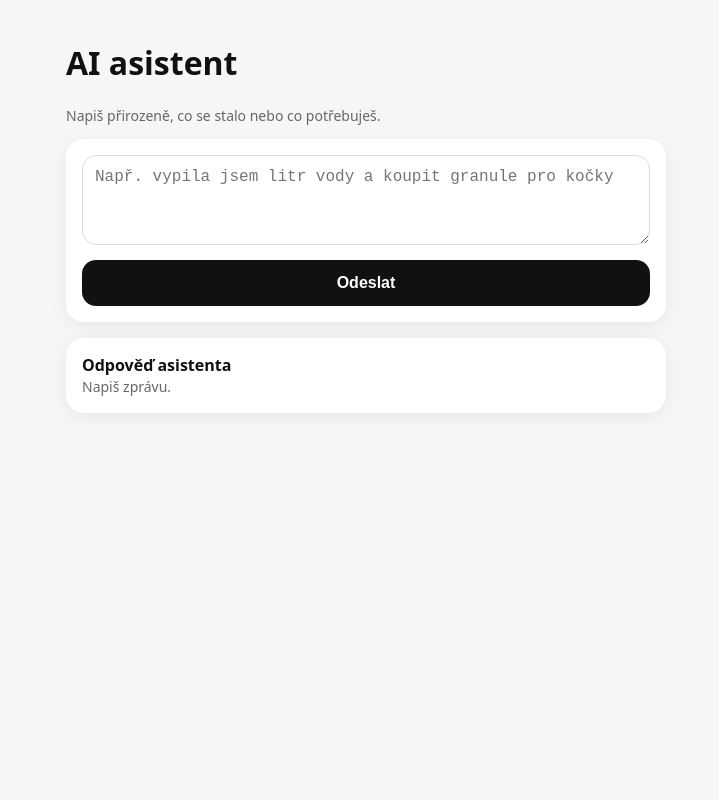
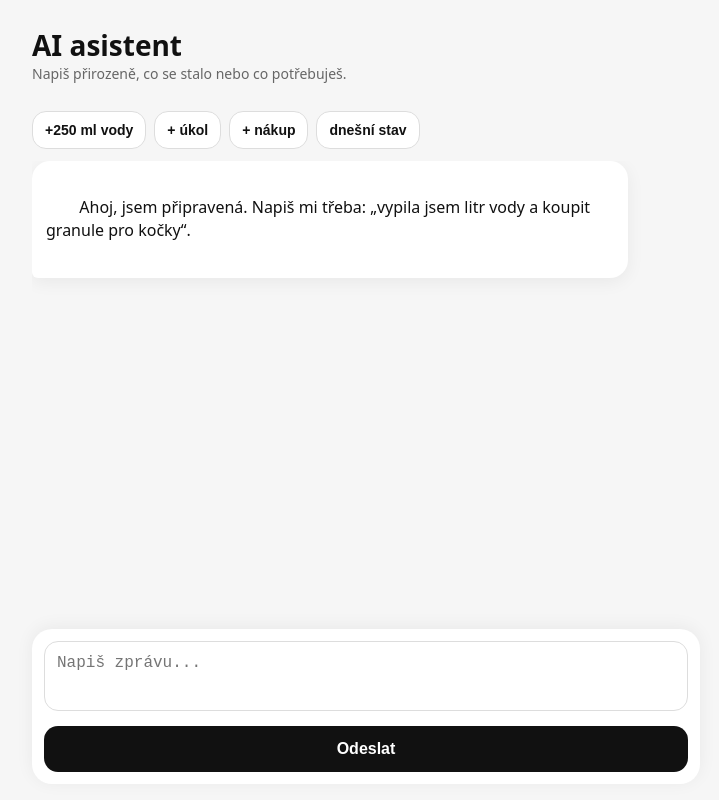
Before and after one commit to miatihelkova/ai-assistant, a plain HTML site: page index.html in a window 1280 px wide. Both pictures are taken after a click on the button "Odeslat". Shown: the whole page, without its empty margins (274-993 px from the left). Drawn offline with Linux system fonts and the light colour scheme.

Commit message:
Refactor HTML and CSS for better layout and functionality

```diff
--- a/index.html
+++ b/index.html
@@ -13,27 +13,86 @@
     }
 
     .app {
-      max-width: 600px;
+      max-width: 700px;
       margin: 0 auto;
-      padding: 20px;
+      min-height: 100vh;
+      display: flex;
+      flex-direction: column;
+      padding: 16px;
+      box-sizing: border-box;
     }
 
-    .card {
+    header {
+      padding: 10px 0 16px;
+    }
+
+    h1 {
+      margin: 0;
+      font-size: 28px;
+    }
+
+    .small {
+      color: #666;
+      font-size: 14px;
+    }
+
+    .chat {
+      flex: 1;
+      overflow-y: auto;
+      display: flex;
+      flex-direction: column;
+      gap: 12px;
+      padding-bottom: 16px;
+    }
+
+    .message {
+      max-width: 85%;
+      padding: 12px 14px;
+      border-radius: 18px;
+      line-height: 1.45;
+      white-space: pre-wrap;
+      word-wrap: break-word;
+    }
+
+    .user {
+      align-self: flex-end;
+      background: #111;
+      color: white;
+      border-bottom-right-radius: 6px;
+    }
+
+    .assistant {
+      align-self: flex-start;
       background: white;
-      border-radius: 18px;
-      padding: 16px;
-      margin-bottom: 16px;
+      color: #111;
+      border-bottom-left-radius: 6px;
       box-shadow: 0 4px 18px rgba(0,0,0,0.06);
+    }
+
+    .meta {
+      margin-top: 8px;
+      font-size: 12px;
+      color: #777;
+    }
+
+    .input-area {
+      background: white;
+      border-radius: 20px;
+      padding: 12px;
+      box-shadow: 0 -2px 18px rgba(0,0,0,0.06);
+      position: sticky;
+      bottom: 0;
     }
 
     textarea {
       width: 100%;
-      min-height: 90px;
+      min-height: 70px;
       border-radius: 14px;
       border: 1px solid #ddd;
       padding: 12px;
       font-size: 16px;
       box-sizing: border-box;
+      resize: none;
     }
 
     button {
@@ -46,46 +105,94 @@
       font-weight: 600;
       background: #111;
       color: white;
+      cursor: pointer;
     }
 
-    .response {
-      white-space: pre-wrap;
-      line-height: 1.5;
+    button:disabled {
+      opacity: 0.5;
+      cursor: not-allowed;
     }
 
-    .small {
-      color: #666;
+    .quick-actions {
+      display: flex;
+      gap: 8px;
+      overflow-x: auto;
+      margin: 12px 0;
+    }
+
+    .quick-actions button {
+      width: auto;
+      white-space: nowrap;
+      margin: 0;
+      padding: 10px 12px;
       font-size: 14px;
+      background: white;
+      color: #111;
+      border: 1px solid #ddd;
     }
   </style>
 </head>
 <body>
   <div class="app">
-    <h1>AI asistent</h1>
-    <p class="small">Napiš přirozeně, co se stalo nebo co potřebuješ.</p>
+    <header>
+      <h1>AI asistent</h1>
+      <div class="small">Napiš přirozeně, co se stalo nebo co potřebuješ.</div>
+    </header>
 
-    <div class="card">
-      <textarea id="message" placeholder="Např. vypila jsem litr vody a koupit granule pro kočky"></textarea>
-      <button onclick="sendMessage()">Odeslat</button>
+    <div class="quick-actions">
+      <button onclick="quickSend('vypila jsem 250 ml vody')">+250 ml vody</button>
+      <button onclick="quickSend('přidat úkol')">+ úkol</button>
+      <button onclick="quickSend('koupit ')">+ nákup</button>
+      <button onclick="quickSend('jak si dnes vedu?')">dnešní stav</button>
     </div>
 
-    <div class="card">
-      <strong>Odpověď asistenta</strong>
-      <div id="response" class="response small">Zatím nic.</div>
+    <main id="chat" class="chat">
+      <div class="message assistant">
+        Ahoj, jsem připravená. Napiš mi třeba: „vypila jsem litr vody a koupit granule pro kočky“.
+      </div>
+    </main>
+
+    <div class="input-area">
+      <textarea id="message" placeholder="Napiš zprávu..."></textarea>
+      <button id="sendButton" onclick="sendMessage()">Odeslat</button>
     </div>
   </div>
 
   <script>
-    async function sendMessage() {
-      const message = document.getElementById("message").value;
-      const responseBox = document.getElementById("response");
+    const chat = document.getElementById("chat");
+    const input = document.getElementById("message");
+    const sendButton = document.getElementById("sendButton");
 
-      if (!message.trim()) {
-        responseBox.textContent = "Napiš zprávu.";
-        return;
+    function addMessage(role, text, meta = "") {
+      const bubble = document.createElement("div");
+      bubble.className = "message " + role;
+      bubble.textContent = text;
+
+      if (meta) {
+        const metaDiv = document.createElement("div");
+        metaDiv.className = "meta";
+        metaDiv.textContent = meta;
+        bubble.appendChild(metaDiv);
       }
 
-      responseBox.textContent = "Přemýšlím...";
+      chat.appendChild(bubble);
+      chat.scrollTop = chat.scrollHeight;
+    }
+
+    async function sendMessage() {
+      const message = input.value.trim();
+
+      if (!message) return;
+
+      addMessage("user", message);
+      input.value = "";
+      sendButton.disabled = true;
+
+      const loadingBubble = document.createElement("div");
+      loadingBubble.className = "message assistant";
+      loadingBubble.textContent = "Přemýšlím...";
+      chat.appendChild(loadingBubble);
+      chat.scrollTop = chat.scrollHeight;
 
       try {
         const response = await fetch("/api/chat", {
@@ -98,16 +205,35 @@
 
         const data = await response.json();
 
-        responseBox.textContent =
-          (data.response || "Hotovo.") +
-          "\n\nAkce:\n" +
-          JSON.stringify(data.actions || [], null, 2) +
-          "\n\nUloženo:\n" +
-          JSON.stringify(data.savedActions || [], null, 2);
+        loadingBubble.remove();
+
+        const savedCount = data.savedActions ? data.savedActions.length : 0;
+        const pendingCount = (data.savedActions || []).filter(a => a.pending).length;
+
+        let meta = "";
+        if (savedCount > 0) meta += `Uloženo: ${savedCount}`;
+        if (pendingCount > 0) meta += ` • Čeká na potvrzení: ${pendingCount}`;
+
+        addMessage("assistant", data.response || "Hotovo.", meta);
       } catch (error) {
-        responseBox.textContent = "Chyba: " + error.message;
+        loadingBubble.remove();
+        addMessage("assistant", "Chyba: " + error.message);
+      } finally {
+        sendButton.disabled = false;
       }
     }
+
+    function quickSend(text) {
+      input.value = text;
+      input.focus();
+    }
+
+    input.addEventListener("keydown", function(event) {
+      if (event.key === "Enter" && !event.shiftKey) {
+        event.preventDefault();
+        sendMessage();
+      }
+    });
   </script>
 </body>
 </html>
```
